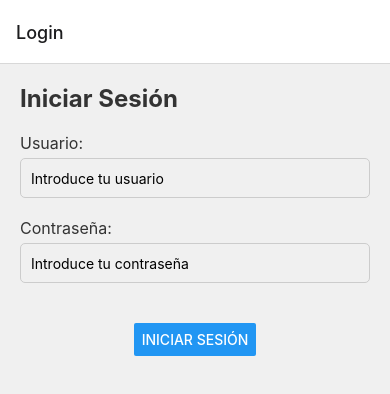
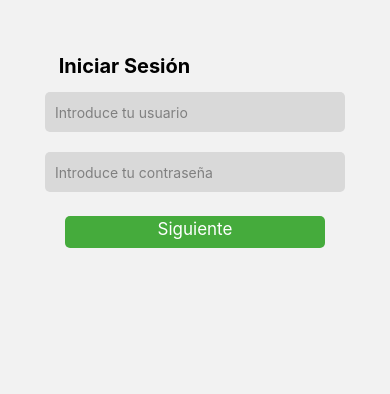
Before and after one commit to MateoGuevaraAlvarez/metodoligia_proyecto, a React Native app: screen /Login in a window 390 px wide. Shown: the top 394 px of the page. Built offline with nearby package versions, Linux system fonts and the light colour scheme.

Commit message:
decore, vi los llamados a la api

```diff
--- a/App.js
+++ b/App.js
@@ -6,7 +6,6 @@ import { HomePage } from "./components/Hompagecomps/Homepage";
 import { Planta } from "./components/Hompagecomps/planta";
 import { InicioSesion } from "./components/InicioComps/InicioSesion";
 const Stack = createNativeStackNavigator();
-console.log("App.js is running");
 
 const App = () => {
     return (
@@ -16,10 +15,23 @@ const App = () => {
                     <Stack.Screen
                         name="Login"
                         component={InicioSesion}
+                        options={{
+                            headerShown: false,
+                        }}
                     />
                     <Stack.Screen
                         name="Home"
                         component={HomePage}
+                        options={{
+                            headerStyle: {
+                                backgroundColor: "#45ab3c",
+                            },
+                            headerTitleStyle: {
+                                color: "white",
+                            },
+                            title: "Mis Plantas",
+                            headerLeft: () => null,
+                        }}
                     />
                     <Stack.Screen
                         name="Plant"
--- a/components/Hompagecomps/Homepage.jsx
+++ b/components/Hompagecomps/Homepage.jsx
@@ -1,33 +1,45 @@
 import React, { useEffect, useState } from 'react';
 import { View, Text, StyleSheet, ScrollView } from 'react-native';
 import { useNavigation } from '@react-navigation/native';
+import { IdContext } from '../../Context/IdContext';
 
 export const HomePage = () => {
+    const { userId } = React.useContext(IdContext);
     const navigation = useNavigation();
-    const handlePublicarPress = () => {
-        navigation.navigate('PublicarStack');
-    };
     const [plants, setPlants] = useState([]);
 
-    const fetchData = async () => {
-        try {
-            const response = await fetch('https://api.example.com/plants', { // Aquí iría la URL de tu API
-                method: 'GET',
-                headers: {
-                    'Content-Type': 'application/json',
-                },
-            });
-            const data = await response.json();
-            setPlants(data); // Guardamos los datos obtenidos en el estado
-        } catch (error) {
-            console.error(error);
+    //const fetchData = async () => {
+    //     try {
+    //      const response = await fetch('https://api.example.com/plants', { // Aquí iría la URL de tu API
+    //           method: 'GET',
+    //           headers: {
+    //               'Content-Type': 'application/json',
+    //           },
+    //          body: JSON.stringify({ IdUsuario: userId })
+    //     });
+    //    const data = await response.json();
+    //    setPlants(data); // Guardamos los datos obtenidos en el estado
+    //  } catch (error) {
+    //     console.error(error);
+    // }
+    //};
+    const examplePlant = [
+        {
+            name: "Epipremnum aureum",
+            species: "Pothos",
+            status: "Sano"
+        },
+        {
+            name: "Sansevieria trifasciata",
+            species: "Lengua de tigre",
+            status: "Necesita agua"
         }
-    };
+    ];
 
-    // Llamar a la función de fetch al montar el componente
     useEffect(() => {
-        fetchData();
-    }, []);
+        // Para probar cómo se ven las tarjetas de plantas
+        setPlants(examplePlant);
+    }, [])
 
     return (
         <ScrollView contentContainerStyle={styles.container}>
@@ -51,7 +63,7 @@ const styles = StyleSheet.create({
         padding: 10,
     },
     card: {
-        height: 200,
+        height: 100,
         borderRadius: 8,
         marginVertical: 10,
         marginHorizontal: 5,
@@ -65,7 +77,7 @@ const styles = StyleSheet.create({
         elevation: 5,
     },
     text: {
-        fontSize: 18,
+        fontSize: 15,
         color: '#333',
     },
 });
--- a/components/InicioComps/InicioSesion.jsx
+++ b/components/InicioComps/InicioSesion.jsx
@@ -1,5 +1,5 @@
 import React, { useEffect, useState } from 'react';
-import { View, Text, StyleSheet, ScrollView,TextInput,Button } from 'react-native';
+import { View, Text, StyleSheet, ScrollView, TextInput, Pressable } from 'react-native';
 import { useNavigation } from '@react-navigation/native';
 import { IdContext } from '../../Context/IdContext';
 
@@ -9,16 +9,13 @@ export const InicioSesion = () => {
     const [password, setPassword] = useState('');
     const { setUserId } = React.useContext(IdContext);
     const handleLoginPress = async () => {
-        // manejo de login
-        console.log('Usuario:', user);
-        console.log('Contraseña:', password);
         try {
             const response = await fetch('https://api.example.com/login', { // Aquí iría la URL de tu API
                 method: 'POST',
                 headers: {
                     'Content-Type': 'application/json',
                 },
-                body: JSON.stringify({Usuario: user, Contraseña: password}),
+                body: JSON.stringify({ Usuario: user, Contraseña: password }),
             });
             const data = await response.json();
             console.log(data);
@@ -28,57 +25,84 @@ export const InicioSesion = () => {
             console.error(error);
         }
         // Redirigir a la pantalla de homepage
-        navigation.navigate('HomePage');
+        navigation.navigate('Home');
     };
     return (
         <View style={styles.container}>
             <Text style={styles.title}>Iniciar Sesión</Text>
-            <Text style={styles.text}>Usuario:</Text>
             <TextInput
-                style={styles.input}
+                style={styles.inputUsuario}
                 placeholder="Introduce tu usuario"
+                placeholderTextColor="gray"
                 onChangeText={(text) => setUser(text)}
             />
-            <Text style={styles.text}>Contraseña:</Text>
             <TextInput
-                style={styles.input}
+                style={styles.inputContra}
                 placeholder="Introduce tu contraseña"
+                placeholderTextColor="gray"
                 onChangeText={(text) => setPassword(text)}
                 secureTextEntry={true}
             />
-            <View style={styles.buttonContainer}>
-                <Button title="Iniciar Sesión" onPress={handleLoginPress} />
-            </View>
+            <Pressable
+                style={({ pressed }) => [
+                    { backgroundColor: pressed ? "#328a2b" : "#45ab3c" },
+                    styles.Boton,
+                ]}
+                onPress={() => {
+                    handleLoginPress();
+                }}
+            >
+                <Text style={styles.textBoton}>Siguiente</Text>
+            </Pressable>
         </View>
     );
 }
 const styles = StyleSheet.create({
     container: {
-        flex: 1,
-        padding: 20,
-        backgroundColor: '#f0f0f0',
+        alignItems: "center",
+        justifyContent: "center",
     },
     title: {
-        fontSize: 24,
-        fontWeight: 'bold',
-        marginBottom: 20,
-        color: '#333',
+        marginTop: 54,
+        marginRight: 141,
+        fontWeight: "bold",
+        fontSize: 20,
+        lineHeight: 24,
+        textAlign: "center",
+        color: "#000000",
     },
-    text: {
-        fontSize: 16,
-        color: '#333',
-        marginBottom: 5,
+    textBoton: {
+        color: "white",
+        fontSize: 17,
+        textAlign: "center",
+        marginTop: 3,
     },
-    input: {
+    inputUsuario: {
+        marginTop: 14,
+        width: 300,
         height: 40,
-        borderColor: '#ccc',
-        borderWidth: 1,
+        backgroundColor: "#D9D9D9",
+        alignContent: "center",
         borderRadius: 5,
-        marginBottom: 20,
-        paddingHorizontal: 10,
+        padding: 10,
+    },
+    inputContra: {
+        marginTop: 20,
+        width: 300,
+        height: 40,
+        alignContent: "center",
+        backgroundColor: "#D9D9D9",
+        borderRadius: 5,
+        padding: 10,
     },
     buttonContainer: {
         marginTop: 20,
         alignItems: 'center',
     },
+    Boton: {
+        width: 260,
+        height: 32,
+        borderRadius: 5,
+        marginTop: 24,
+      },
 });
```
Lines whose indentation alone changed are shown as unchanged.
